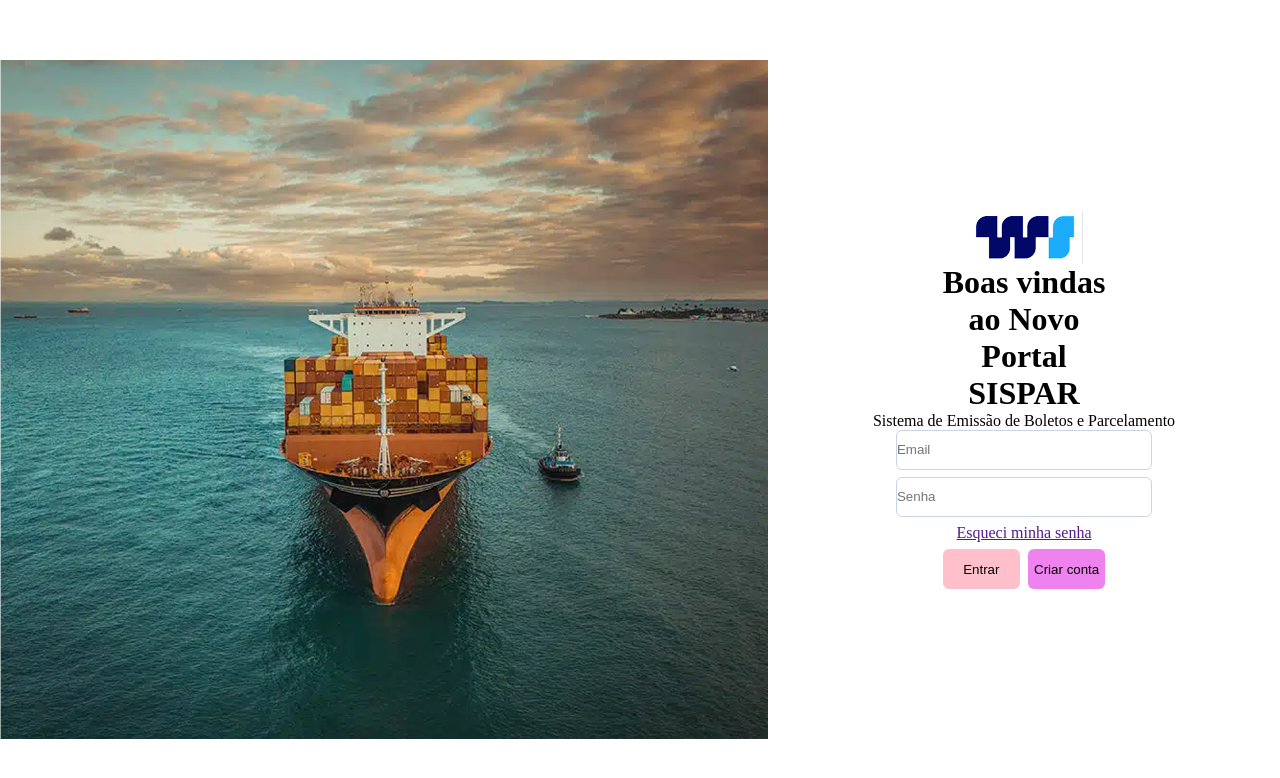
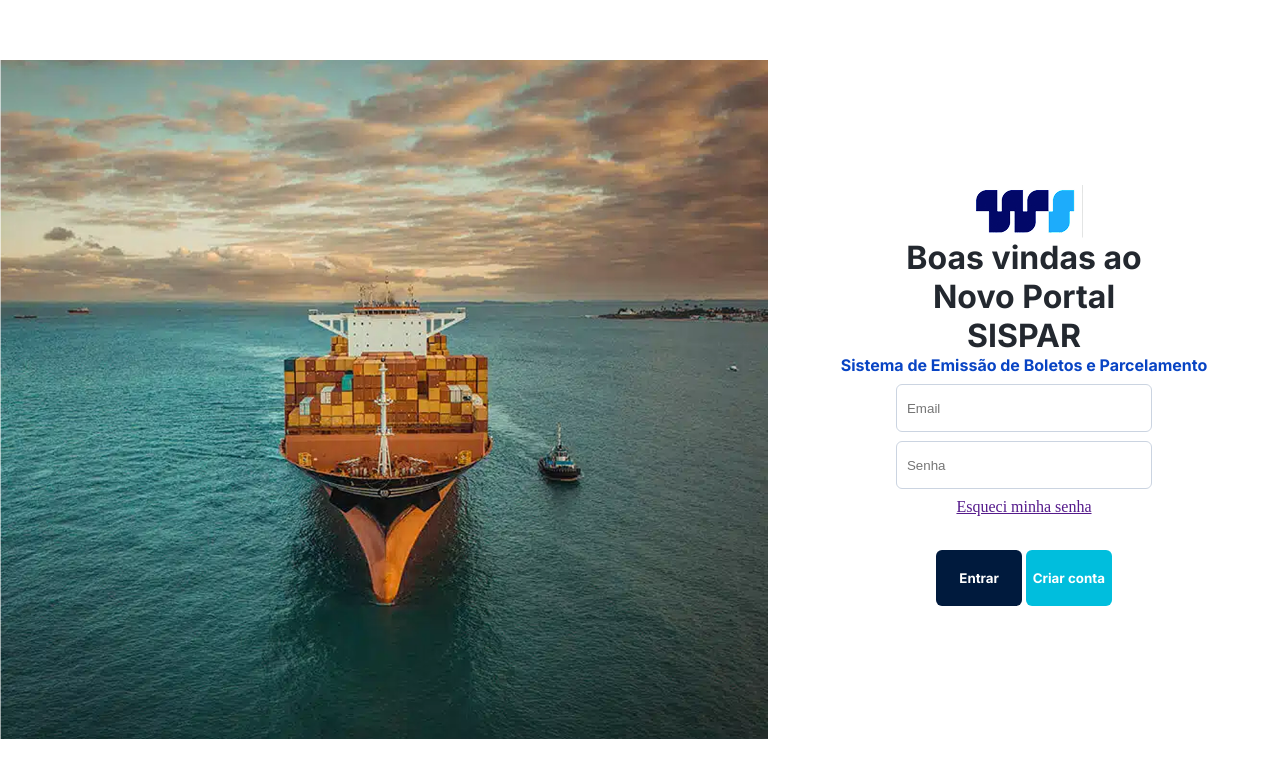
Before and after one commit to HannahVie/DesafioFinal-VNW, a React (Vite) app: page / in a window 1280 px wide. Shown: the top 778 px of the page. Built offline with nearby package versions, Linux system fonts and the light colour scheme.

Commit message:
ajustes na tela de login

```diff
--- a/index.html
+++ b/index.html
@@ -5,6 +5,9 @@
     <link rel="icon" type="image/svg+xml" href="/vite.svg" />
     <meta name="viewport" content="width=device-width, initial-scale=1.0" />
     <title>SISPAR</title>
+    <style>
+      @import url('https://fonts.googleapis.com/css2?family=Inter:ital,opsz,wght@0,14..32,100..900;1,14..32,100..900&display=swap');
+    </style>
   </head>
   <body>
     <div id="root"></div>
--- a/src/components/login/Login.jsx
+++ b/src/components/login/Login.jsx
@@ -28,7 +28,9 @@ function Login() {
             <button onClick={irParaReembolsos} className={styles.buttonEntrar}>
               Entrar
             </button>
-            <button className={styles.buttonCriar}>Criar conta</button>
+            <button className={styles.buttonCriar}>
+              Criar conta
+            </button>
           </div>
         </form>
       </section>
--- a/src/components/login/Login.module.scss
+++ b/src/components/login/Login.module.scss
@@ -21,9 +21,17 @@ main {
     justify-content: center;
     h1{
         //border: solid red;
-        width: 37%;
+        width: 48%;
         font-size: 2rem;
         text-align: center;
+        font-family: "Inter", serif;
+        color: #23282F;
+
+    }
+    p{
+        font-family: "Inter", serif;
+        color: #0844C4;
+        font-weight: bold;
     }
 }
 
@@ -31,36 +39,42 @@ main {
     //border: solid green;
     display: flex;
     flex-direction: column;
-    justify-content: space-between;
+    justify-content: space-evenly;
     align-items: center;
     width: 70%;
-    height: 20vh;
+    height: 30vh;
     input{
         width: 20vw;
-        height: 5vh;
+        height: 6vh;
         border-radius: 6px;
+        padding: 10px;
     }
 
     div{
         //border: solid red;
+        padding-top: 25px;
         width: 50%;
         display: flex;
-        justify-content: space-evenly;
+        justify-content: space-around;
 
         .buttonEntrar{
-            background-color: pink;
-            width: 6vw;
-            height: 5vh ;
+            background-color: #001A3D;
+            width: 6.7vw;
+            height: 7vh ;
             border-radius: 6px;
+            color: white;
+            font-weight: bold;
+            font-family: "Inter", serif;
         }
 
         .buttonCriar{
-            background-color: violet;
-            width: 6vw;
-            height: 5vh ;
+            background-color: #00BEDD;
+            width: 6.7vw;
+            height: 7vh ;
             border-radius: 6px;
+            color: white;
+            font-weight: bold;
+            font-family: "Inter", serif;
         }
-
-
     }
 }
```
